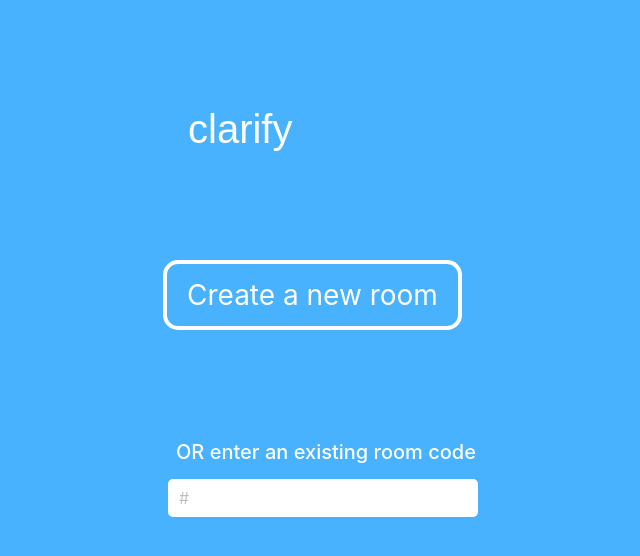
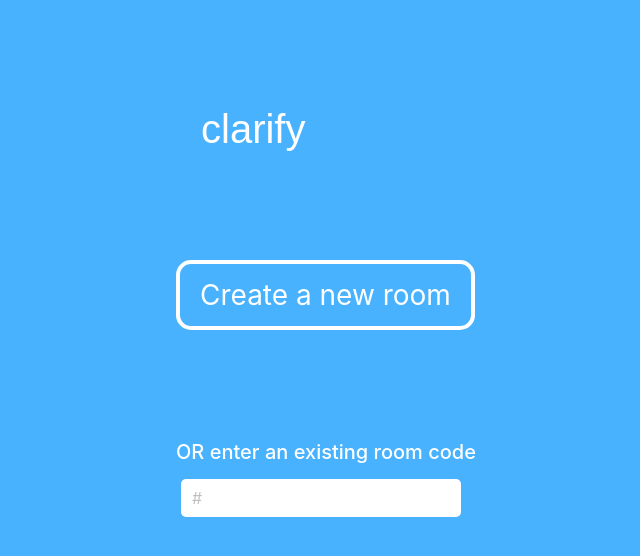
Before and after one commit to MLH-Fellowship/clarify, a React (Create React App) app: page / in a window 1280 px wide. Shown: the top 556 px of the page, without its empty margins (314-954 px from the left). Built offline with nearby package versions, Linux system fonts and the light colour scheme; no server answers.

Commit message:
most recent styling

```diff
--- a/src/components/JoinRoomForm.js
+++ b/src/components/JoinRoomForm.js
@@ -32,7 +32,7 @@ function JoinRoomForm(props) {
             borderRadius: '5px',
             backgroundColor: '#ffffff',
             margin: '5px',
-            minWidth: '300px'
+            minWidth: '250px'
           }} size={'large'} bordered={false} />
       </Form.Item>
     </Form>
--- a/src/components/Room.js
+++ b/src/components/Room.js
@@ -1,6 +1,6 @@
 import React from 'react';
 import { useParams } from 'react-router';
-import { Tooltip } from 'antd';
+import { Tooltip, message } from 'antd';
 
 // Components
 import Questions from './Questions';
@@ -26,7 +26,13 @@ function Room(props) {
         dummy.select();
         document.execCommand("copy");
         document.body.removeChild(dummy);
-        return console.log(id);
+        const success = () => {
+            message.success({
+                content: 'Code copied'
+            });
+        };
+        success();
+
     }
 
 
```
